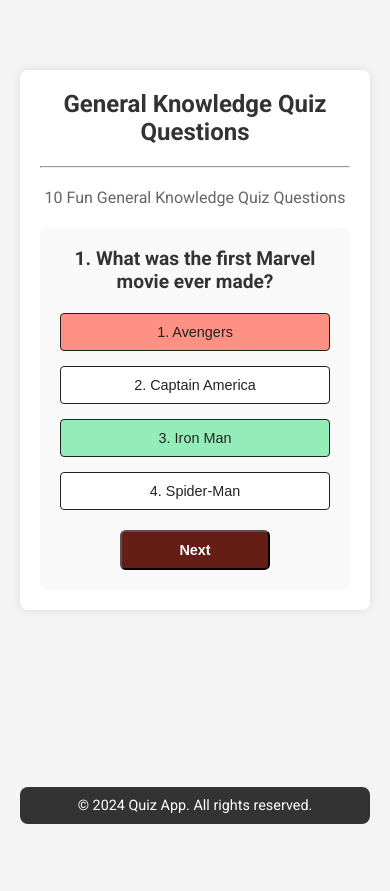
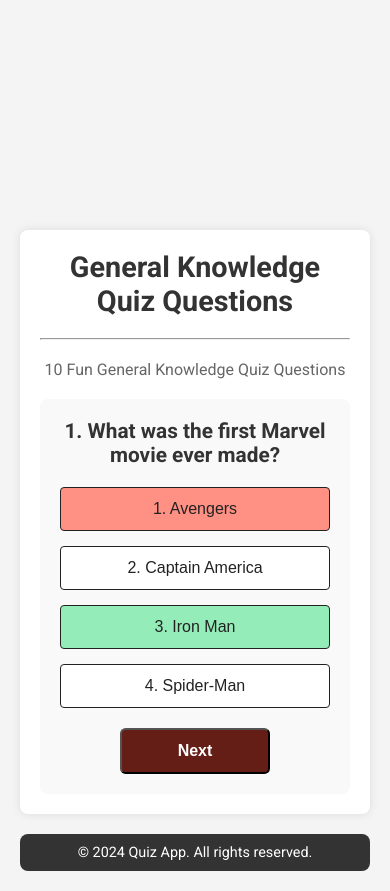
Before and after one commit to Ahmed109-eng/online-quiz, a plain HTML site: page index.html in a window 390 px wide. Both pictures are taken after a click on the button "1. Avengers". Before the commit the page ends 844 px from the top, so only its background shows below. Drawn offline with Linux system fonts and the light colour scheme.

Commit message:
Add wireframes

```diff
--- a/assets/css/style.css
+++ b/assets/css/style.css
@@ -141,3 +141,29 @@ hr {
     font-size: 0.9em;
   }
 }
+@media (max-width: 1024px) {
+  .container {
+    margin-top: 60%;
+  }
+  h1 {
+      font-size: 1.8em;
+  }
+
+  p {
+      font-size: 1em;
+  }
+
+  #question {
+      font-size: 1.3em;
+  }
+
+  .btn {
+      padding: 12px;
+      font-size: 1em;
+  }
+
+  #next-question {
+      padding: 12px;
+      font-size: 1em;
+  }
+}
```
Also changed, not shown: assets/wireframes/desktop.png (added), assets/wireframes/ipad.png (added), assets/wireframes/mobile.png (added).
